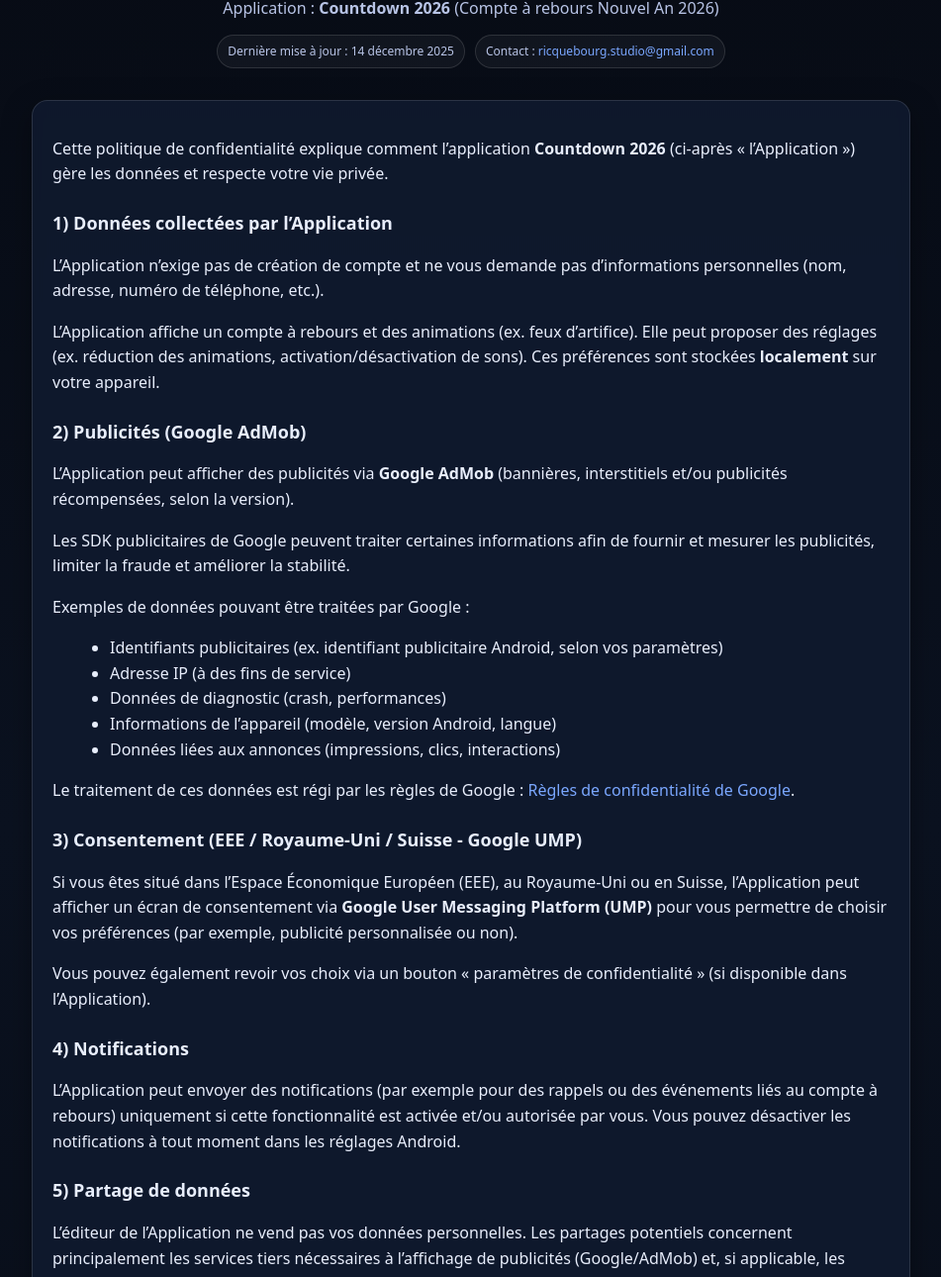
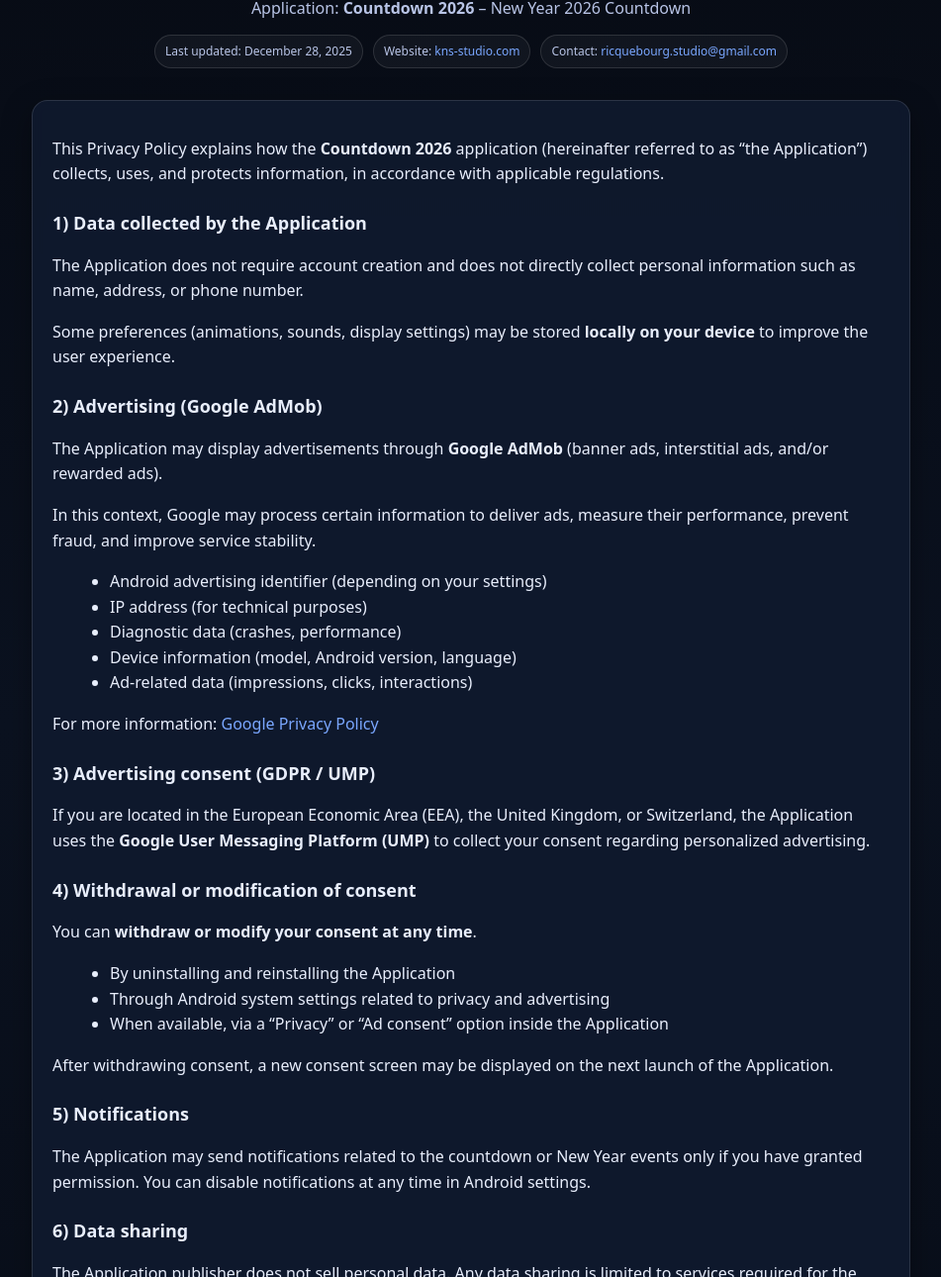
Before and after one commit to romainrun/resolution2026-privacy, a plain HTML site: page index.html in a window 1280 px wide. Shown: the part 105-1395 px from the top of the page at 99% size, without its empty margins (164-1115 px from the left). Drawn offline with Linux system fonts and the light colour scheme.

Commit message:
Update index.html

```diff
--- a/index.html
+++ b/index.html
@@ -1,10 +1,10 @@
 <!doctype html>
-<html lang="fr">
+<html lang="en">
 <head>
   <meta charset="utf-8" />
   <meta name="viewport" content="width=device-width,initial-scale=1" />
   <meta name="robots" content="index,follow" />
-  <title>Politique de confidentialité - Countdown 2026</title>
+  <title>Privacy Policy - Countdown 2026</title>
   <style>
     :root{
       --bg:#0b1220; --card:#101a2e; --text:#e8eefc; --muted:#b8c4e6;
@@ -12,9 +12,11 @@
     }
     *{box-sizing:border-box}
     body{
-      margin:0; font-family:system-ui,-apple-system,Segoe UI,Roboto,Ubuntu,"Helvetica Neue",Arial,sans-serif;
+      margin:0;
+      font-family:system-ui,-apple-system,Segoe UI,Roboto,Ubuntu,"Helvetica Neue",Arial,sans-serif;
       background:linear-gradient(180deg,#070b14 0%, #0b1220 40%, #070b14 100%);
-      color:var(--text); line-height:1.6;
+      color:var(--text);
+      line-height:1.6;
     }
     header{padding:48px 16px 16px; text-align:center}
     header h1{margin:0 0 8px; font-size:28px}
@@ -32,7 +34,10 @@
     ul{margin:8px 0 0 18px}
     a{color:var(--link); text-decoration:none}
     a:hover{text-decoration:underline}
-    .meta{display:flex; gap:10px; justify-content:center; flex-wrap:wrap; margin-top:14px}
+    .meta{
+      display:flex; gap:10px; justify-content:center;
+      flex-wrap:wrap; margin-top:14px
+    }
     .pill{
       border:1px solid var(--border);
       border-radius:999px;
@@ -41,129 +46,158 @@
       font-size:12px;
       background:rgba(255,255,255,.04);
     }
-    footer{padding:28px 16px 46px; text-align:center; color:var(--muted); font-size:13px}
+    footer{
+      padding:28px 16px 46px;
+      text-align:center;
+      color:var(--muted);
+      font-size:13px
+    }
   </style>
 </head>
+
 <body>
   <header>
-    <h1>Politique de confidentialité</h1>
-    <p>Application : <strong>Countdown 2026</strong> (Compte à rebours Nouvel An 2026)</p>
+    <h1>Privacy Policy</h1>
+    <p>
+      Application: <strong>Countdown 2026</strong> – New Year 2026 Countdown
+    </p>
     <div class="meta">
-      <span class="pill">Dernière mise à jour : <time datetime="2025-12-14">14 décembre 2025</time></span>
-      <span class="pill">Contact : <a href="mailto:ricquebourg.studio@gmail.com">ricquebourg.studio@gmail.com</a></span>
+      <span class="pill">
+        Last updated:
+        <time datetime="2025-12-28">December 28, 2025</time>
+      </span>
+      <span class="pill">
+        Website:
+        <a href="http://kns-studio.com/" target="_blank" rel="noopener">
+          kns-studio.com
+        </a>
+      </span>
+      <span class="pill">
+        Contact:
+        <a href="mailto:ricquebourg.studio@gmail.com">
+          ricquebourg.studio@gmail.com
+        </a>
+      </span>
     </div>
   </header>
 
   <main>
     <div class="card">
+
       <p>
-        Cette politique de confidentialité explique comment l’application <strong>Countdown 2026</strong>
-        (ci-après « l’Application ») gère les données et respecte votre vie privée.
+        This Privacy Policy explains how the <strong>Countdown 2026</strong> application
+        (hereinafter referred to as “the Application”) collects, uses, and protects
+        information, in accordance with applicable regulations.
       </p>
 
-      <h2>1) Données collectées par l’Application</h2>
+      <h2>1) Data collected by the Application</h2>
       <p>
-        L’Application n’exige pas de création de compte et ne vous demande pas d’informations personnelles
-        (nom, adresse, numéro de téléphone, etc.).
+        The Application does not require account creation and does not directly collect
+        personal information such as name, address, or phone number.
       </p>
       <p>
-        L’Application affiche un compte à rebours et des animations (ex. feux d’artifice). Elle peut proposer des réglages
-        (ex. réduction des animations, activation/désactivation de sons). Ces préférences sont stockées <strong>localement</strong>
-        sur votre appareil.
+        Some preferences (animations, sounds, display settings) may be stored
+        <strong>locally on your device</strong> to improve the user experience.
       </p>
 
-      <h2>2) Publicités (Google AdMob)</h2>
+      <h2>2) Advertising (Google AdMob)</h2>
       <p>
-        L’Application peut afficher des publicités via <strong>Google AdMob</strong> (bannières, interstitiels et/ou publicités
-        récompensées, selon la version).
+        The Application may display advertisements through <strong>Google AdMob</strong>
+        (banner ads, interstitial ads, and/or rewarded ads).
       </p>
       <p>
-        Les SDK publicitaires de Google peuvent traiter certaines informations afin de fournir et mesurer les publicités,
-        limiter la fraude et améliorer la stabilité.
+        In this context, Google may process certain information to deliver ads, measure
+        their performance, prevent fraud, and improve service stability.
       </p>
-      <p>Exemples de données pouvant être traitées par Google :</p>
       <ul>
-        <li>Identifiants publicitaires (ex. identifiant publicitaire Android, selon vos paramètres)</li>
-        <li>Adresse IP (à des fins de service)</li>
-        <li>Données de diagnostic (crash, performances)</li>
-        <li>Informations de l’appareil (modèle, version Android, langue)</li>
-        <li>Données liées aux annonces (impressions, clics, interactions)</li>
+        <li>Android advertising identifier (depending on your settings)</li>
+        <li>IP address (for technical purposes)</li>
+        <li>Diagnostic data (crashes, performance)</li>
+        <li>Device information (model, Android version, language)</li>
+        <li>Ad-related data (impressions, clicks, interactions)</li>
       </ul>
       <p>
-        Le traitement de ces données est régi par les règles de Google :
-        <a href="https://policies.google.com/privacy" target="_blank" rel="noopener">Règles de confidentialité de Google</a>.
+        For more information:
+        <a href="https://policies.google.com/privacy" target="_blank" rel="noopener">
+          Google Privacy Policy
+        </a>
       </p>
 
-      <h2>3) Consentement (EEE / Royaume-Uni / Suisse - Google UMP)</h2>
+      <h2>3) Advertising consent (GDPR / UMP)</h2>
       <p>
-        Si vous êtes situé dans l’Espace Économique Européen (EEE), au Royaume-Uni ou en Suisse, l’Application peut afficher
-        un écran de consentement via <strong>Google User Messaging Platform (UMP)</strong> pour vous permettre de choisir
-        vos préférences (par exemple, publicité personnalisée ou non).
-      </p>
-      <p>
-        Vous pouvez également revoir vos choix via un bouton « paramètres de confidentialité » (si disponible dans l’Application).
+        If you are located in the European Economic Area (EEA), the United Kingdom, or
+        Switzerland, the Application uses the
+        <strong>Google User Messaging Platform (UMP)</strong> to collect your consent
+        regarding personalized advertising.
       </p>
 
-      <h2>4) Notifications</h2>
+      <h2>4) Withdrawal or modification of consent</h2>
       <p>
-        L’Application peut envoyer des notifications (par exemple pour des rappels ou des événements liés au compte à rebours)
-        uniquement si cette fonctionnalité est activée et/ou autorisée par vous. Vous pouvez désactiver les notifications à tout moment
-        dans les réglages Android.
+        You can <strong>withdraw or modify your consent at any time</strong>.
+      </p>
+      <ul>
+        <li>By uninstalling and reinstalling the Application</li>
+        <li>Through Android system settings related to privacy and advertising</li>
+        <li>
+          When available, via a “Privacy” or “Ad consent” option inside the Application
+        </li>
+      </ul>
+      <p>
+        After withdrawing consent, a new consent screen may be displayed on the next
+        launch of the Application.
       </p>
 
-      <h2>5) Partage de données</h2>
+      <h2>5) Notifications</h2>
       <p>
-        L’éditeur de l’Application ne vend pas vos données personnelles. Les partages potentiels concernent principalement
-        les services tiers nécessaires à l’affichage de publicités (Google/AdMob) et, si applicable, les composants système
-        (ex. services Google Play) indispensables au fonctionnement.
+        The Application may send notifications related to the countdown or New Year
+        events only if you have granted permission. You can disable notifications at
+        any time in Android settings.
       </p>
 
-      <h2>6) Stockage local</h2>
+      <h2>6) Data sharing</h2>
       <p>
-        L’Application peut stocker localement des préférences (ex. « réduction des animations », « son activé ») afin d’améliorer
-        votre expérience. Ces données restent sur votre appareil et sont supprimées si vous désinstallez l’Application.
+        The Application publisher does not sell personal data. Any data sharing is
+        limited to services required for the Application to function properly, such as
+        Google and AdMob.
       </p>
 
-      <h2>7) Sécurité</h2>
+      <h2>7) Local storage</h2>
       <p>
-        L’Application applique des mesures raisonnables pour protéger vos données. Aucun système n’offre toutefois une sécurité
-        absolue.
+        Data stored locally (user preferences) remains on your device and is removed
+        when the Application is uninstalled.
       </p>
 
-      <h2>8) Vos choix et vos droits</h2>
-      <ul>
-        <li>Vous pouvez gérer l’identifiant publicitaire et la personnalisation des annonces dans les réglages Android.</li>
-        <li>Vous pouvez consulter et gérer vos options de confidentialité Google ici :
-          <a href="https://myaccount.google.com/" target="_blank" rel="noopener">Mon compte Google</a>.
-        </li>
-        <li>Pour toute question : <a href="mailto:ricquebourg.studio@gmail.com">ricquebourg.studio@gmail.com</a></li>
-      </ul>
-
-      <h2>9) Enfants</h2>
+      <h2>8) Security</h2>
       <p>
-        L’Application n’est pas destinée spécifiquement aux enfants de moins de 13 ans et ne vise pas à collecter sciemment
-        des données personnelles d’enfants.
+        Reasonable measures are implemented to protect data. However, no system can
+        guarantee absolute security.
       </p>
 
-      <h2>10) Modifications</h2>
+      <h2>9) Children</h2>
       <p>
-        Cette politique peut être mise à jour. La date de « dernière mise à jour » en haut de page sera modifiée en conséquence.
+        The Application is not specifically intended for children under the age of 13
+        and does not knowingly collect personal data from children.
+      </p>
+
+      <h2>10) Changes</h2>
+      <p>
+        This Privacy Policy may be updated. The “Last updated” date will be modified
+        accordingly.
       </p>
 
       <h2>11) Contact</h2>
       <p>
-        Contact : <a href="mailto:ricquebourg.studio@gmail.com">ricquebourg.studio@gmail.com</a>
+        For any questions, you can contact:
+        <a href="mailto:ricquebourg.studio@gmail.com">
+          ricquebourg.studio@gmail.com
+        </a>
       </p>
 
-      <p style="margin-top:18px;color:var(--muted);font-size:13px">
-        Note : si vous ajoutez ultérieurement des analytics, un compte utilisateur, ou une synchronisation cloud, cette politique
-        devra être ajustée.
-      </p>
     </div>
   </main>
 
   <footer>
-    © <span id="y"></span> Countdown 2026 - Politique de confidentialité
+    © <span id="y"></span> Countdown 2026 - Privacy Policy
   </footer>
 
   <script>
```
